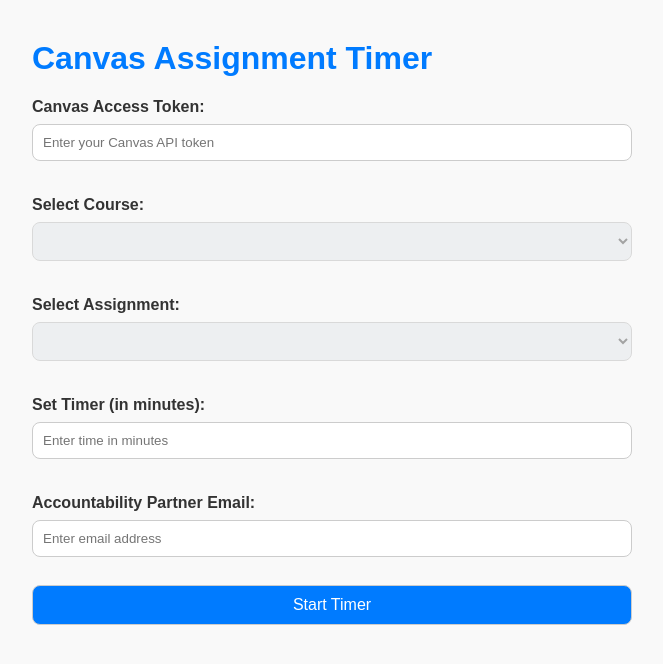
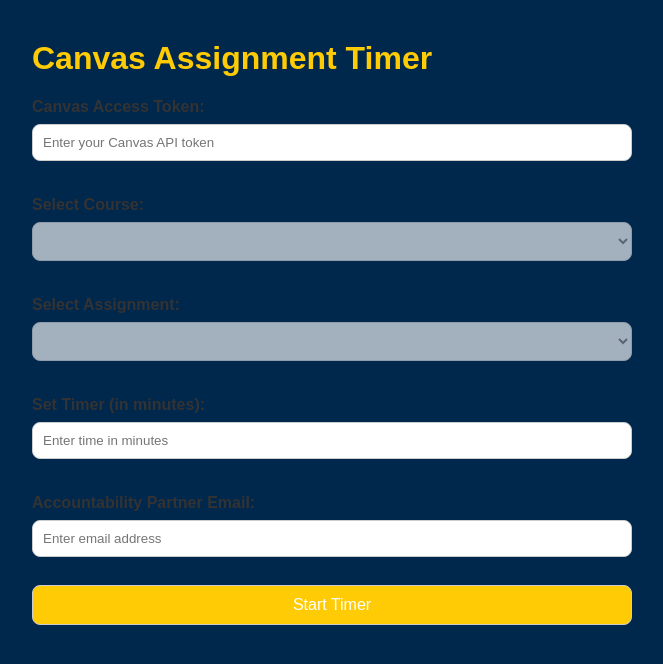
Before and after one commit to EthanDC80/Padawans, a plain HTML site: page index.html in a window 1280 px wide. Shown: the whole page, without its empty margins (8-671 px from the left). Drawn offline with nearby package versions, Linux system fonts and the light colour scheme; no server answers.

Commit message:
Update style.css

```diff
--- a/style.css
+++ b/style.css
@@ -1,12 +1,12 @@
 body {
   font-family: Arial, sans-serif;
-  background-color: #f9f9f9;
+  background-color: #00274C;
   margin: 40px;
   color: #333;
 }
 
 h1 {
-  color: #007bff;
+  color: #FFCB05;
 }
 
 label {
@@ -26,7 +26,7 @@ input, select, button {
 }
 
 button {
-  background-color: #007bff;
+  background-color: #ffcb05;
   color: white;
   font-size: 16px;
   cursor: pointer;
```
